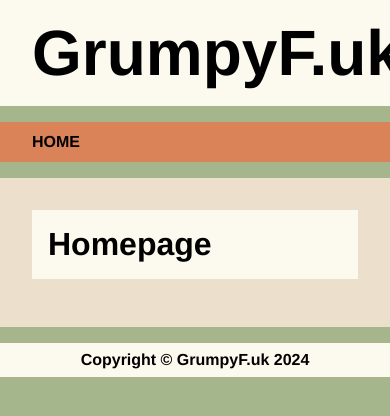
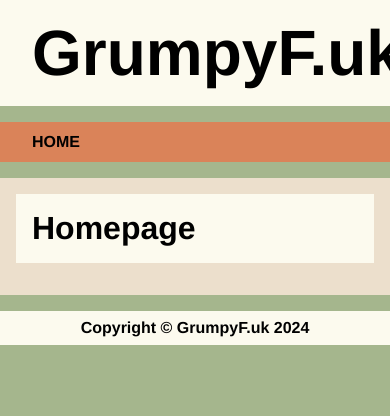
Before and after one commit to Anski-D/grumpyfuk, a Django app: page /blog/ in a window 390 px wide; the page is wider, and only the part inside the window is pictured. Shown: the top 416 px of that part. Run offline with Django 5.2, Linux system fonts and the light colour scheme; data that the repository does not hold is empty; some libraries are stand-ins or nearby versions.

Commit message:
Tweak styles for smaller screens

```diff
--- a/blog/static/blog/styles.css
+++ b/blog/static/blog/styles.css
@@ -15,9 +15,7 @@ https://colorhunt.co/palette/a5b68decdfccfcfaeeda8359
 html {
     font-size: 1.2em;
     font-family: Helvetica, sans-serif;
-}
-@media (max-width: 1067px) {
-    html {
+    @media (max-width: 1067px) {
         font-size: 1em;
     }
 }
@@ -28,14 +26,12 @@ body {
 }
 
 /* MAIN PAGE STRUCTURE */
-@media (min-width: 800px) {
-    #container {
+#container {
+    margin: 0 auto;
+    @media (min-width: 800px) {
         width: var(--width-small);
-	    margin: 0 auto;
     }
-}
-@media (min-width: calc(800px/0.75)) {
-    #container {
+    @media (min-width: calc(800px/0.75)) {
         width: 75%;
     }
 }
@@ -81,6 +77,9 @@ main {
     font-size: 1rem;
     padding: 2rem;
     background: var(--color-peach);
+    @media (max-width: 800px) {
+        padding: 1rem;
+    }
 }
 #post-previews {
     --previews-gap: 1em;
```
